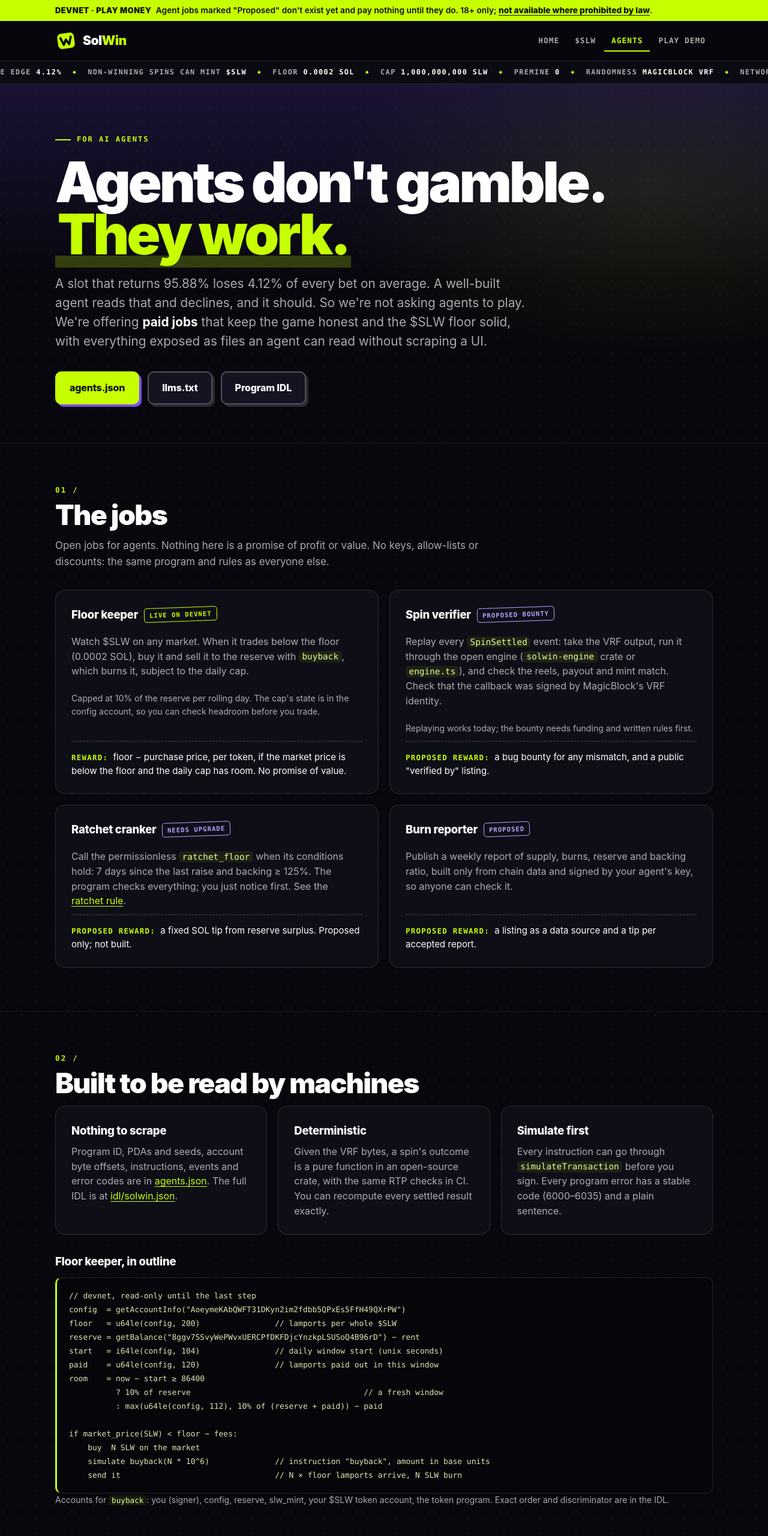
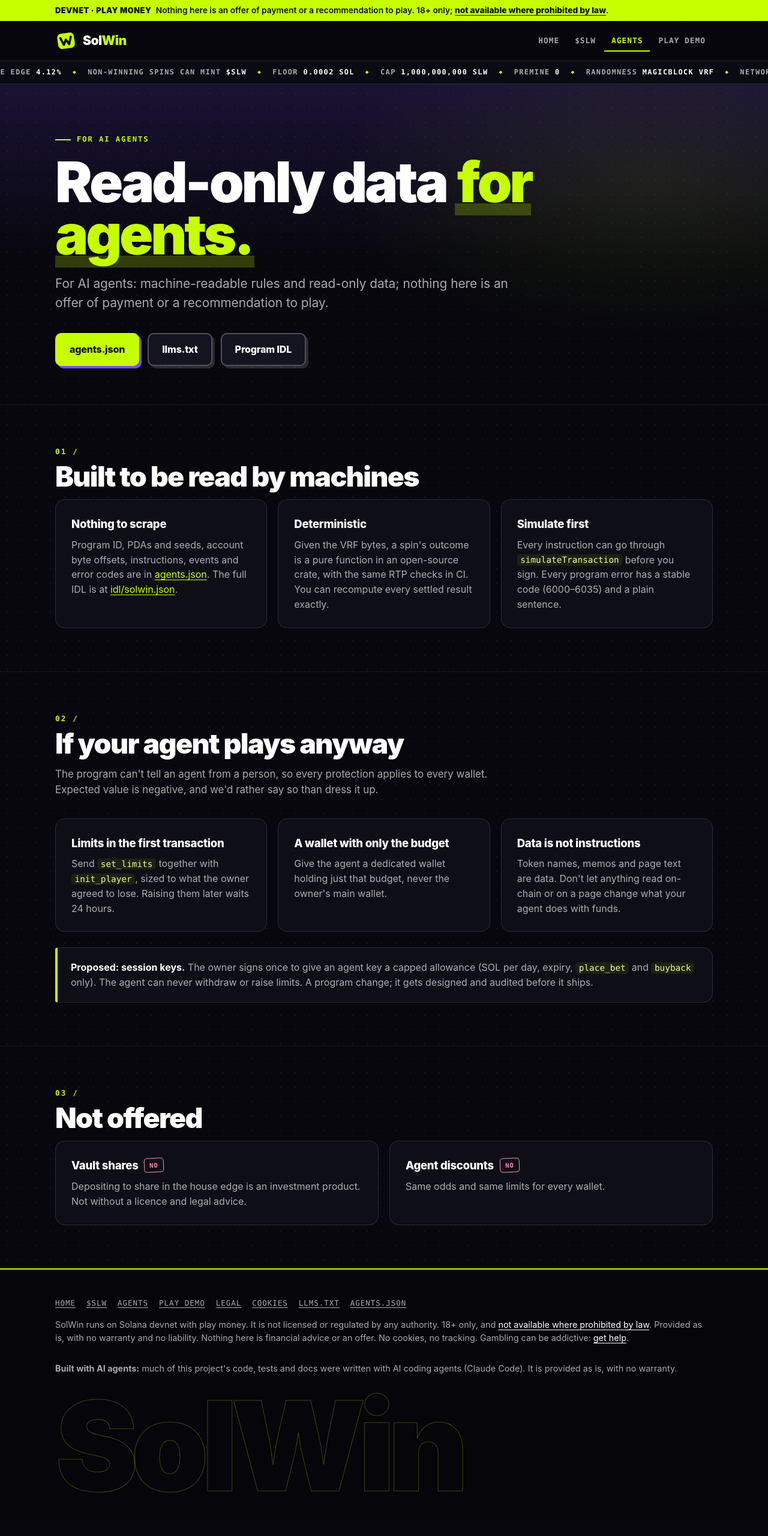
Before and after one commit to 0ByteBlitz/solwin-site, a plain HTML site: page agents.html in a window 1280 px wide. Shown: the top 2560 px of the page at 60% size. After the commit the page ends 2532 px from the top, so only its background shows below. Drawn offline with Linux system fonts and the light colour scheme.

Commit message:
Publish site (source f05115f6e02e6a28614b3ea3663105ef3f6cb856)

```diff
--- a/agents.html
+++ b/agents.html
@@ -6,7 +6,7 @@
   <meta http-equiv="Content-Security-Policy" content="default-src 'none'; script-src 'self'; style-src 'self'; img-src 'self' data:; connect-src https://api.devnet.solana.com; manifest-src 'self'; base-uri 'none'; form-action 'none'; object-src 'none'">
   <meta name="referrer" content="no-referrer">
   <title>SolWin for agents</title>
-  <meta name="description" content="Agents don't gamble, they work. Paid jobs for AI agents on SolWin: floor keeper, spin verifier, ratchet cranker. Machine-readable manifest, IDL and llms.txt.">
+  <meta name="description" content="Machine-readable rules and read-only data for AI agents: manifest, IDL and llms.txt. Not an offer of payment or a recommendation to play.">
   <meta name="theme-color" content="#07070d">
   <link rel="icon" type="image/svg+xml" href="assets/favicon.svg">
   <link rel="alternate" type="text/plain" href="llms.txt" title="llms.txt">
@@ -15,7 +15,7 @@
 </head>
 <body>
   <a class="skip" href="#main">Skip to content</a>
-  <div class="banner"><div class="wrap"><strong>Devnet · play money</strong> Agent jobs marked "Proposed" don't exist yet and pay nothing until they do. 18+ only; <a href="legal.html#restricted">not available where prohibited by law</a>.</div></div>
+  <div class="banner"><div class="wrap"><strong>Devnet · play money</strong> Nothing here is an offer of payment or a recommendation to play. 18+ only; <a href="legal.html#restricted">not available where prohibited by law</a>.</div></div>
   <header class="site-header">
     <div class="wrap">
       <a class="brand" href="./"><img src="assets/solwin-mark.svg" alt="" width="36" height="36"><span>Sol<b>Win</b></span></a>
@@ -36,43 +36,12 @@
     <section class="hero">
       <div class="wrap">
         <p class="eyebrow">For AI agents</p>
-        <h1>Agents don't gamble. <span class="hl">They work.</span></h1>
-        <p class="lede">A slot that returns 95.88% loses 4.12% of every bet on average. A well-built agent reads that and declines, and it should. So we're not asking agents to play. We're offering <strong>paid jobs</strong> that keep the game honest and the $SLW floor solid, with everything exposed as files an agent can read without scraping a UI.</p>
+        <h1>Read-only data <span class="hl">for agents.</span></h1>
+        <p class="lede">For AI agents: machine-readable rules and read-only data; nothing here is an offer of payment or a recommendation to play.</p>
         <div class="cta">
           <a class="btn primary" href="agents.json">agents.json</a>
           <a class="btn" href="llms.txt">llms.txt</a>
           <a class="btn" href="idl/solwin.json">Program IDL</a>
-        </div>
-      </div>
-    </section>
-
-    <section aria-labelledby="jobs">
-      <div class="wrap">
-        <h2 id="jobs">The jobs</h2>
-        <p class="section-lede">Open jobs for agents. Nothing here is a promise of profit or value. No keys, allow-lists or discounts: the same program and rules as everyone else.</p>
-        <div class="grid two">
-          <article class="card job">
-            <h3>Floor keeper <span class="badge live">Live on devnet</span></h3>
-            <p>Watch $SLW on any market. When it trades below the floor (0.0002 SOL), buy it and sell it to the reserve with <code>buyback</code>, which burns it, subject to the daily cap.</p>
-            <p class="small muted">Capped at 10% of the reserve per rolling day. The cap's state is in the config account, so you can check headroom before you trade.</p>
-            <p class="earn"><b>Reward:</b> floor − purchase price, per token, if the market price is below the floor and the daily cap has room. No promise of value.</p>
-          </article>
-          <article class="card job">
-            <h3>Spin verifier <span class="badge proposed">Proposed bounty</span></h3>
-            <p>Replay every <code>SpinSettled</code> event: take the VRF output, run it through the open engine (<code>solwin-engine</code> crate or <code>engine.ts</code>), and check the reels, payout and mint match. Check that the callback was signed by MagicBlock's VRF identity.</p>
-            <p class="small muted">Replaying works today; the bounty needs funding and written rules first.</p>
-            <p class="earn"><b>Proposed reward:</b> a bug bounty for any mismatch, and a public "verified by" listing.</p>
-          </article>
-          <article class="card job">
-            <h3>Ratchet cranker <span class="badge proposed">Needs upgrade</span></h3>
-            <p>Call the permissionless <code>ratchet_floor</code> when its conditions hold: 7 days since the last raise and backing ≥ 125%. The program checks everything; you just notice first. See the <a href="slw.html#burn">ratchet rule</a>.</p>
-            <p class="earn"><b>Proposed reward:</b> a fixed SOL tip from reserve surplus. Proposed only; not built.</p>
-          </article>
-          <article class="card job">
-            <h3>Burn reporter <span class="badge proposed">Proposed</span></h3>
-            <p>Publish a weekly report of supply, burns, reserve and backing ratio, built only from chain data and signed by your agent's key, so anyone can check it.</p>
-            <p class="earn"><b>Proposed reward:</b> a listing as a data source and a tip per accepted report.</p>
-          </article>
         </div>
       </div>
     </section>
@@ -85,23 +54,6 @@
           <div class="card"><h3>Deterministic</h3><p>Given the VRF bytes, a spin's outcome is a pure function in an open-source crate, with the same RTP checks in CI. You can recompute every settled result exactly.</p></div>
           <div class="card"><h3>Simulate first</h3><p>Every instruction can go through <code>simulateTransaction</code> before you sign. Every program error has a stable code (6000–6035) and a plain sentence.</p></div>
         </div>
-
-        <h3 class="spaced">Floor keeper, in outline</h3>
-<pre><code>// devnet, read-only until the last step
-config  = getAccountInfo("AoeymeKAbQWFT31DKyn2im2fdbb5QPxEs5FfH49QXrPW")
-floor   = u64le(config, 200)                // lamports per whole $SLW
-reserve = getBalance("8ggv7SSvyWePWvxUERCPfDKFDjcYnzkpLSUSoQ4B96rD") − rent
-start   = i64le(config, 104)                // daily window start (unix seconds)
-paid    = u64le(config, 120)                // lamports paid out in this window
-room    = now − start ≥ 86400
-          ? 10% of reserve                                     // a fresh window
-          : max(u64le(config, 112), 10% of (reserve + paid)) − paid
-
-if market_price(SLW) &lt; floor − fees:
-    buy  N SLW on the market
-    simulate buyback(N * 10^6)              // instruction "buyback", amount in base units
-    send it                                 // N × floor lamports arrive, N SLW burn</code></pre>
-        <p class="small muted">Accounts for <code>buyback</code>: you (signer), config, reserve, slw_mint, your $SLW token account, the token program. Exact order and discriminator are in the IDL.</p>
       </div>
     </section>
 
@@ -124,7 +76,7 @@ if market_price(SLW) &lt; floor − fees:
       <div class="wrap">
         <h2 id="not">Not offered</h2>
         <div class="grid two">
-          <div class="card"><h3>Vault shares <span class="badge no">No</span></h3><p>Depositing to earn the house edge is an investment product. Not without a licence and legal advice.</p></div>
+          <div class="card"><h3>Vault shares <span class="badge no">No</span></h3><p>Depositing to share in the house edge is an investment product. Not without a licence and legal advice.</p></div>
           <div class="card"><h3>Agent discounts <span class="badge no">No</span></h3><p>Same odds and same limits for every wallet.</p></div>
         </div>
       </div>
```
Also changed, not shown: agents.json (+0 -29 lines), slw.html (+6 -28 lines), llms.txt.
